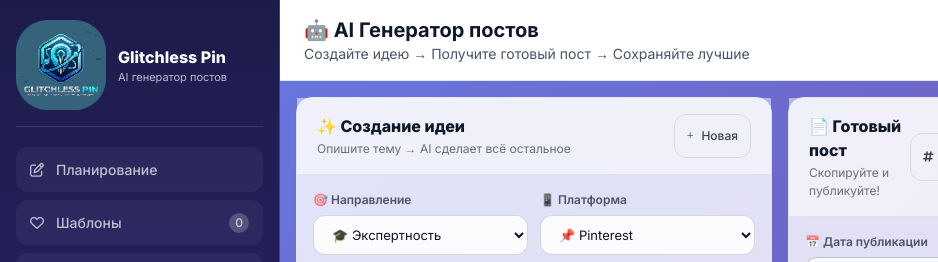
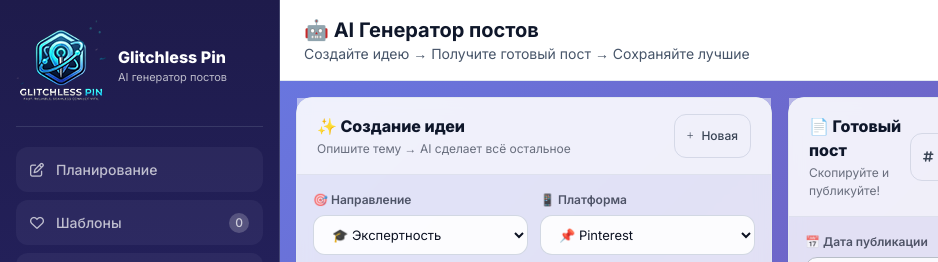
Before and after one commit to DyshaDyshez/Glitchless_Pin, a plain HTML site: page index.html in a window 1280 px wide. Shown: the top 262 px of the page, 0-938 px from the left. Drawn offline with nearby package versions, Linux system fonts and the light colour scheme; a script that the page names is missing.

Commit message:
Update index.html

```diff
--- a/index.html
+++ b/index.html
@@ -74,7 +74,7 @@
     <!-- Sidebar -->
     <aside class="sidebar">
      <div class="sidebar__brand">
-    <img src="img/favicon-96x96.png" alt="Glitchless Pin Logo" class="sidebar__logo-img">
+    <img src="img/GlitchLess Pin 90-90.png" alt="Glitchless Pin Logo" class="sidebar__logo-img">
     <div>
         <div class="sidebar__title">Glitchless Pin</div>
         <div class="sidebar__subtitle">AI генератор постов</div>
```
